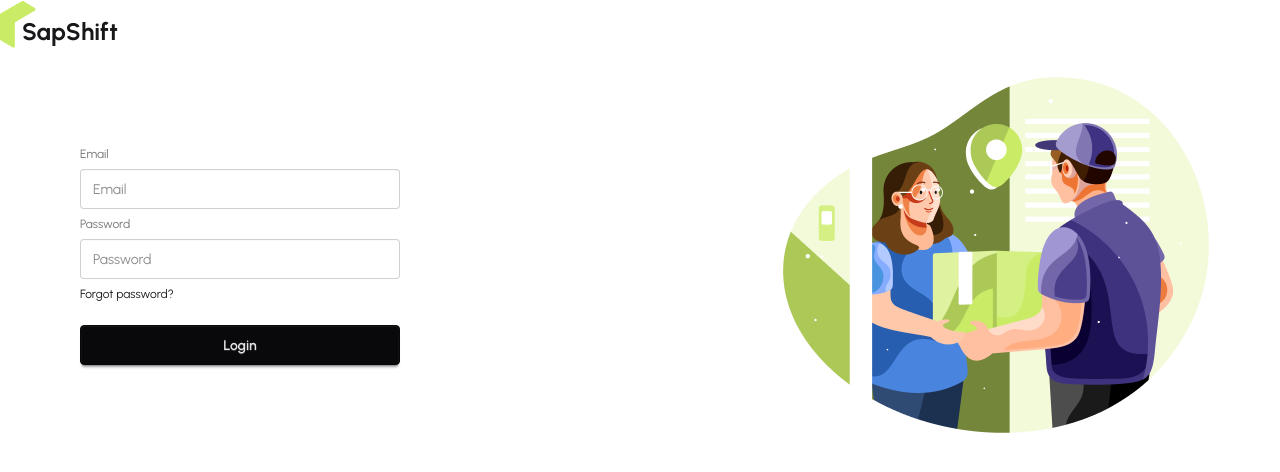
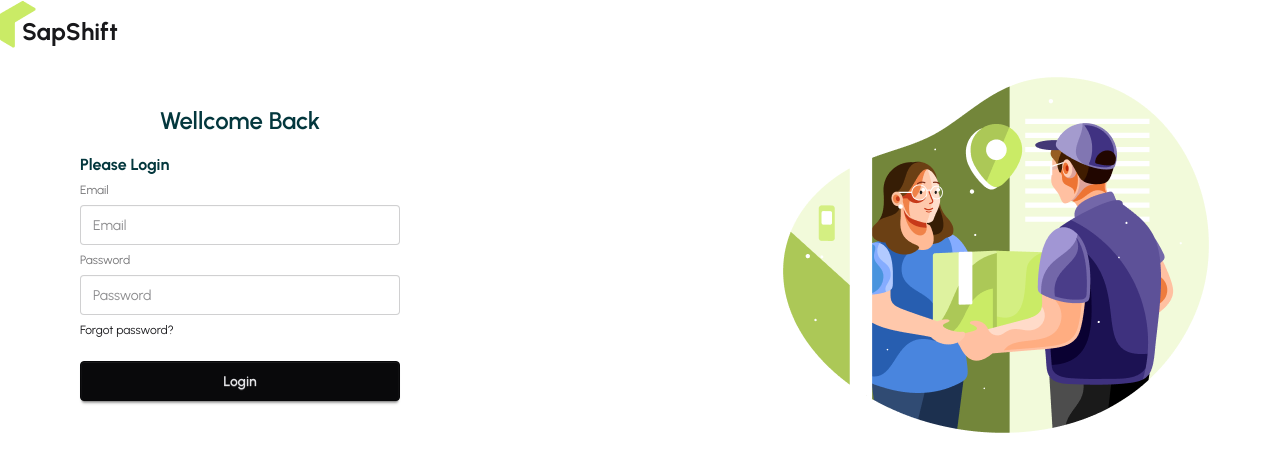
Before and after one commit to 16461346/Module-60, a React (Vite) app: page /register in a window 1280 px wide. Shown: the top 472 px of the page. Built offline with nearby package versions, Linux system fonts and the light colour scheme.

Commit message:
sonsodhon kora code

```diff
--- a/src/Pages/AuthPages/Register/Register.jsx
+++ b/src/Pages/AuthPages/Register/Register.jsx
@@ -13,6 +13,8 @@ const Register = () => {
   };
   return (
     <div className="w-100 pl-20">
+      <h3 className="text-2xl text-center text-secondary font-semibold">Wellcome Back</h3>
+      <p className="font-bold pt-4 text-secondary">Please Login</p>
       <form onSubmit={handleSubmit(handleRegister)}>
         <fieldset className="fieldset">
           <label className="label">Email</label>
```
Also changed, not shown: 1 other file (tests, documents, lock files or other folders).
